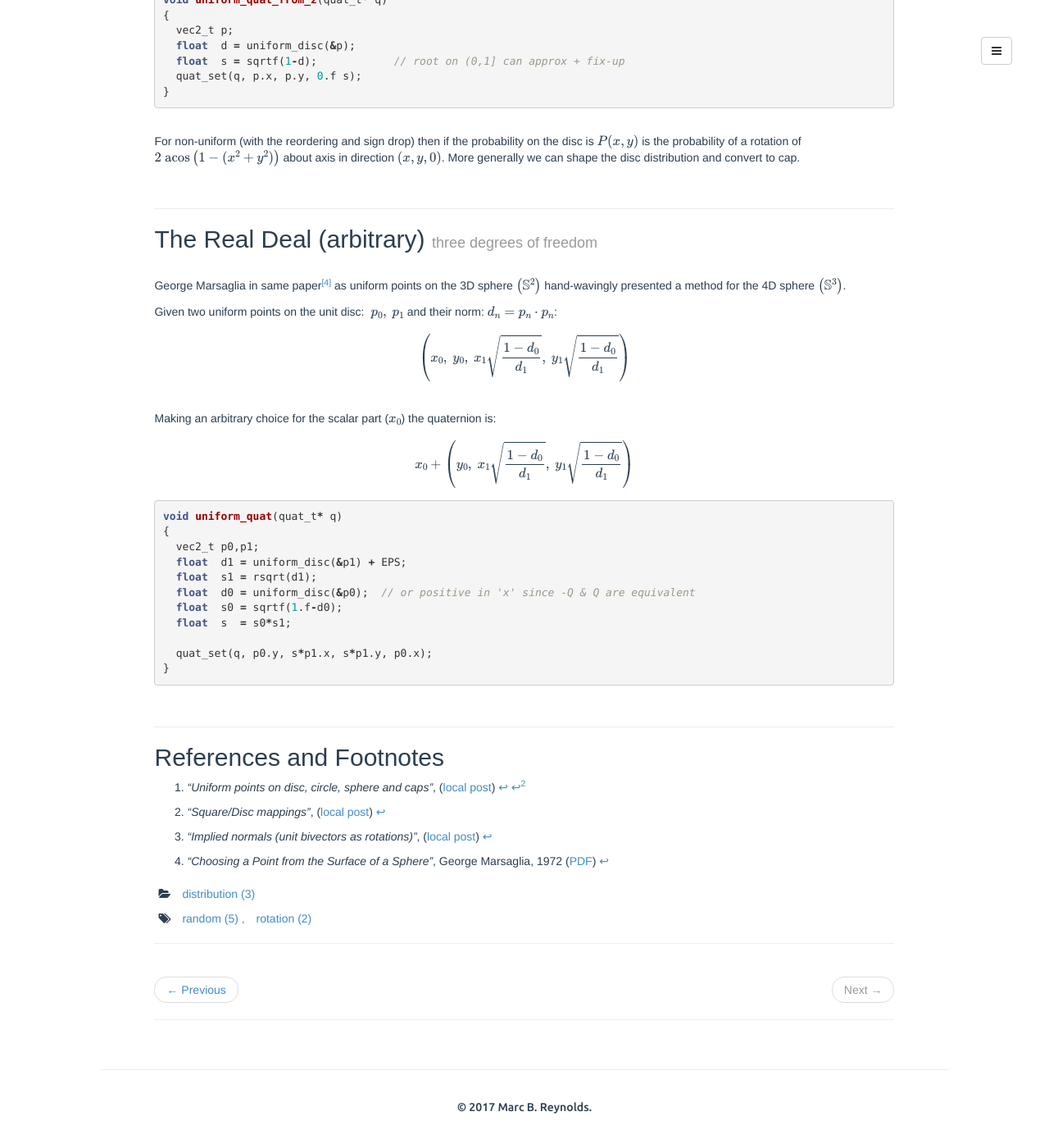
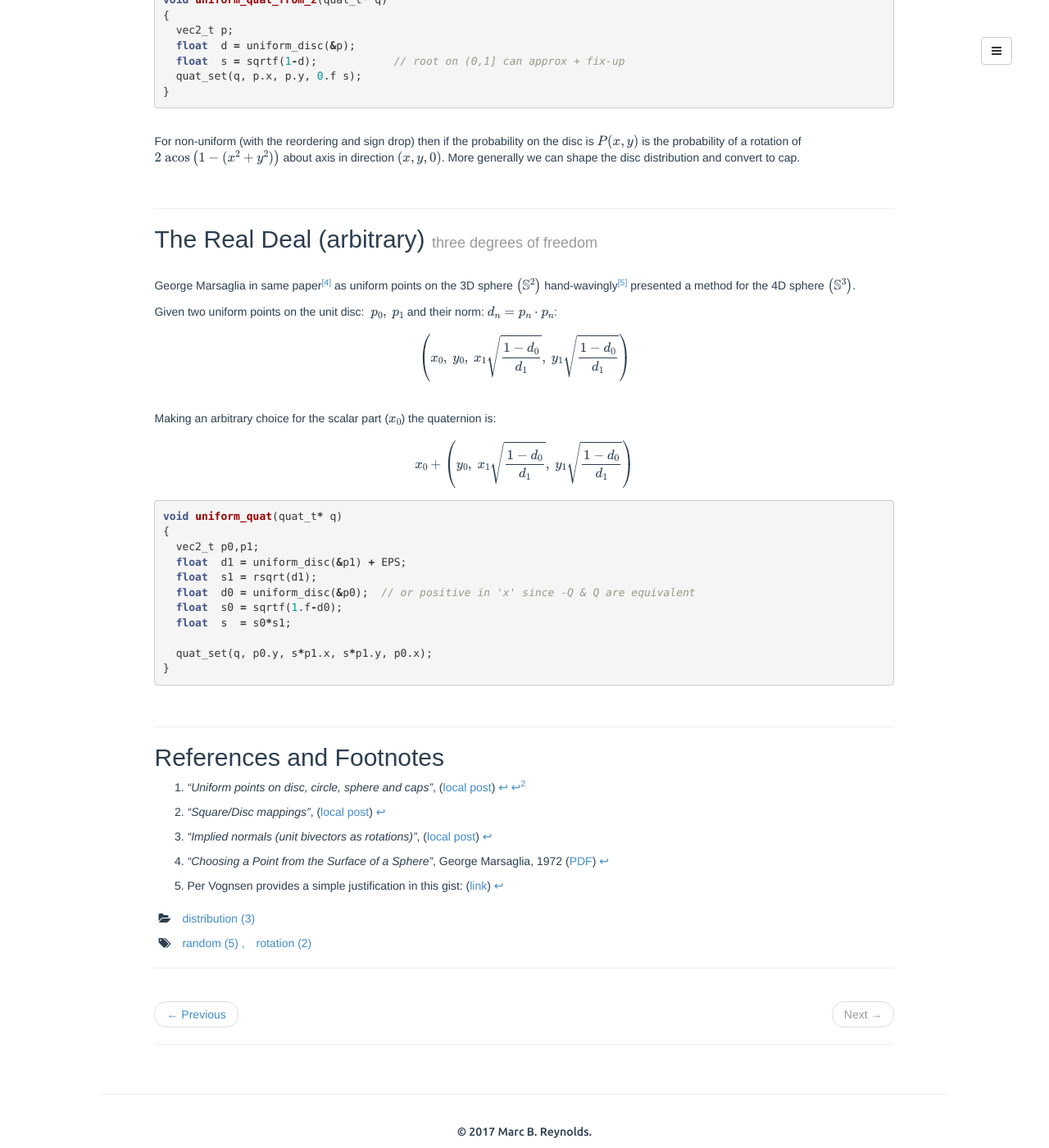
Before and after one commit to Marc-B-Reynolds/Marc-B-Reynolds.github.io, a Jekyll site: the page built from _posts/2017-01-27-UniformRot.md, in a window 1280 px wide and 1400 px high, scrolled down 1349 px. Shown: the whole window at 82% size. Built offline with Jekyll 4.4.1, drawn with Linux system fonts in a browser that asks for light colours; formulas are drawn with MathJax 3; comment, search, counter and statistics services are not loaded; before the commit the page ends 2719 px from its top, so only the background shows below that; some of the changed lines change nothing that is shown.

Commit message:
pv gist reference

```diff
--- a/_posts/2017-01-27-UniformRot.md
+++ b/_posts/2017-01-27-UniformRot.md
@@ -91,7 +91,7 @@ The Real Deal (arbitrary) <small>three degrees of freedom</small>
 {:#3dof}
 
 \\
-George Marsaglia in same paper[^gm] as uniform points on the 3D sphere $\left(\mathbb{S}^2\right)$ hand-wavingly presented a method for the 4D sphere $\left(\mathbb{S}^3\right)$.
+George Marsaglia in same paper[^gm] as uniform points on the 3D sphere $\left(\mathbb{S}^2\right)$ hand-wavingly[^pervognsen] presented a method for the 4D sphere $\left(\mathbb{S}^3\right)$.
 
 Given two uniform points on the unit disc: $~p_0,~p_1$ and their norm: $d_n=p_n \cdot p_n$:
 
@@ -138,3 +138,4 @@ References and Footnotes
 [^sdisc]:    *"Square/Disc mappings"*, ([local post]({{site.base}}/math/2017/01/08/SquareDisc.html))
 [^inormals]: *"Implied normals (unit bivectors as rotations)"*, ([local post]({{site.base}}/quaternions/2016/06/26/QuatNormal.html))
 [^uniform]:  *"Uniform points on disc, circle, sphere and caps"*, ([local post]({{site.base}}/distribution/2016/11/28/Uniform.html))
+[^pervognsen]: Per Vognsen provides a simple justification in this gist: ([link](http://gist.github.com/pervognsen/32ec4841ef53346f65c5033c3bd262b6))
```
